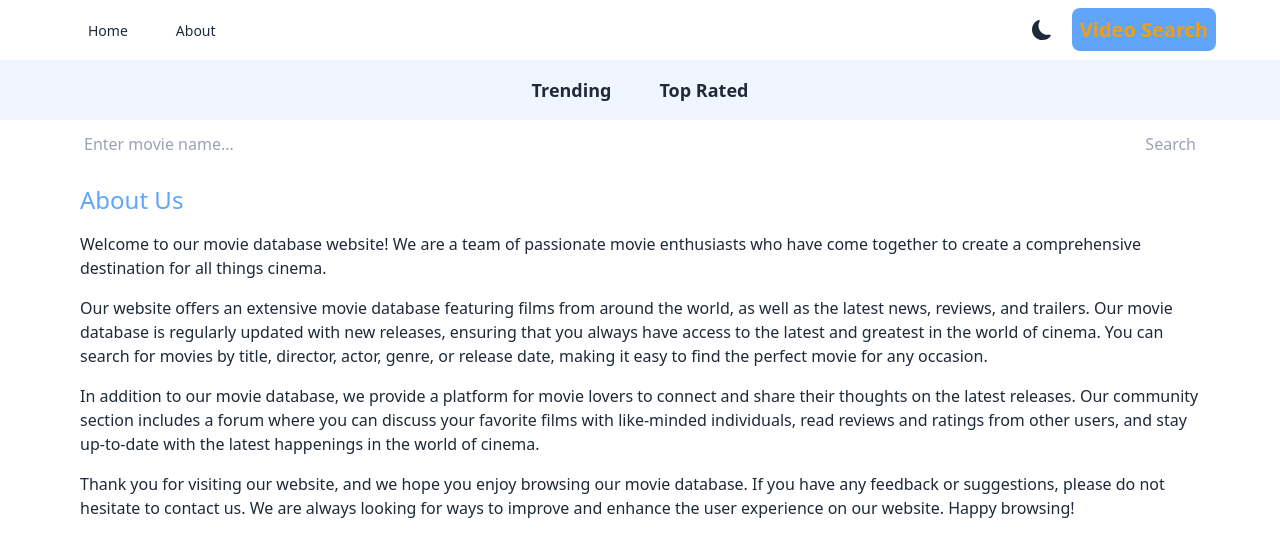
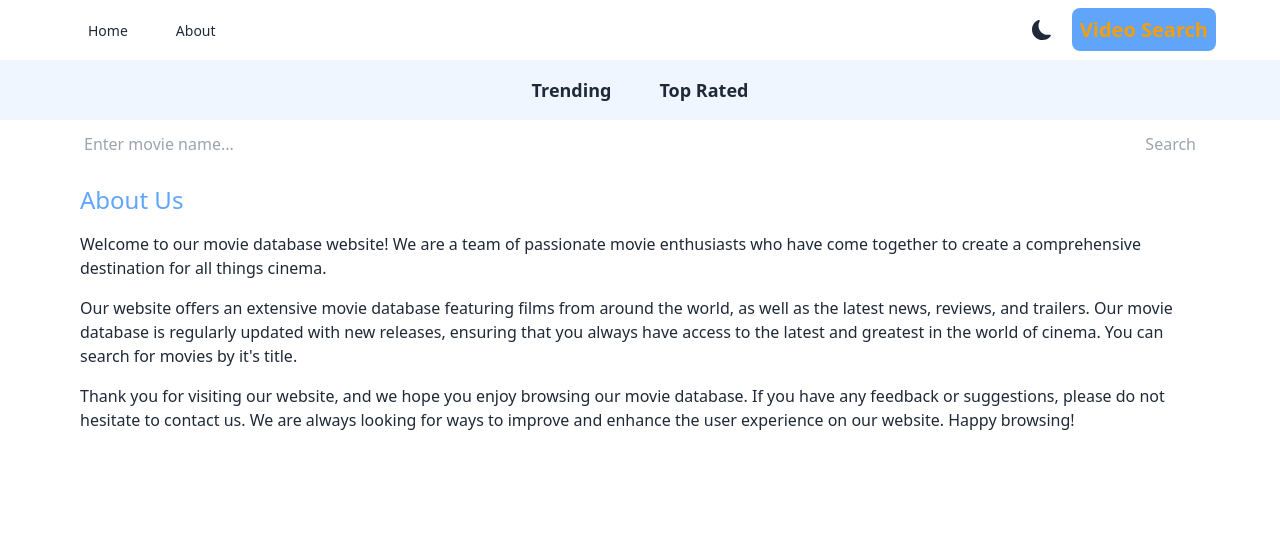
Before and after one commit to ikizey/video-search, a Next.js app: page /about in a window 1280 px wide. Shown: the top 556 px of the page. Built offline with nearby package versions, Linux system fonts and the light colour scheme.

Commit message:
remove p about forum

```diff
--- a/src/app/about/page.tsx
+++ b/src/app/about/page.tsx
@@ -12,16 +12,7 @@ export default function About() {
         around the world, as well as the latest news, reviews, and trailers. Our
         movie database is regularly updated with new releases, ensuring that you
         always have access to the latest and greatest in the world of cinema.
-        You can search for movies by title, director, actor, genre, or release
-        date, making it easy to find the perfect movie for any occasion.
-      </p>
-      <p>
-        In addition to our movie database, we provide a platform for movie
-        lovers to connect and share their thoughts on the latest releases. Our
-        community section includes a forum where you can discuss your favorite
-        films with like-minded individuals, read reviews and ratings from other
-        users, and stay up-to-date with the latest happenings in the world of
-        cinema.
+        You can search for movies by it&apos;s title.
       </p>
       <p>
         Thank you for visiting our website, and we hope you enjoy browsing our
```
